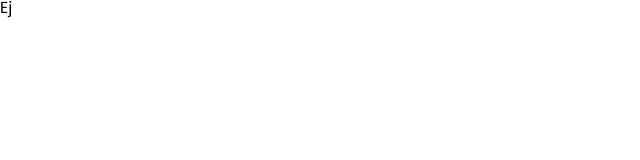
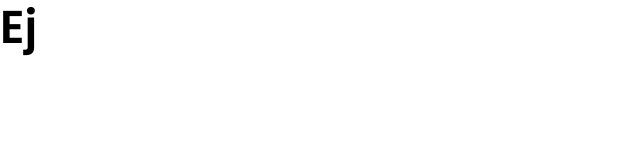
Before and after one commit to Roko03/charteraga-frontend, a Next.js app: page / in a window 1280 px wide. Shown: the top 160 px of the page, without its empty margins (0-640 px from the left). Built offline with nearby package versions, Linux system fonts and the light colour scheme.

Commit message:
add typography

```diff
--- a/src/app/page.tsx
+++ b/src/app/page.tsx
@@ -3,7 +3,7 @@ import styles from "./page.module.scss";
 export default function Home() {
   return (
     <div className={styles.page}>
-      <h1>Ej</h1>
+      <h2>Ej</h2>
     </div>
   );
 }
--- a/src/styles/globals/_base.scss
+++ b/src/styles/globals/_base.scss
@@ -1,3 +1,6 @@
+@use "../mixins/mixins" as *;
+@use "../utils/functions" as *;
+
 html,
 body {
   padding: 0;
@@ -25,3 +28,39 @@ select {
   border: none;
   outline: none;
 }
+
+h1 {
+  font-size: rem(84);
+  font-weight: 900;
+  letter-spacing: -2.32px;
+  line-height: 109%;
+  font-style: normal;
+
+  @include breakpoint(medium) {
+    font-size: rem(114);
+  }
+}
+
+h2 {
+  font-size: rem(32);
+  font-feature-settings: "liga" off, "clig" off;
+  font-weight: 600;
+  line-height: 120%;
+  font-style: normal;
+
+  @include breakpoint(medium) {
+    font-size: rem(46);
+  }
+}
+
+h3 {
+  font-size: rem(24);
+  font-feature-settings: "liga" off, "clig" off;
+  font-weight: 600;
+  line-height: 46px;
+  font-style: normal;
+
+  @include breakpoint(medium) {
+    font-size: rem(36);
+  }
+}
```
